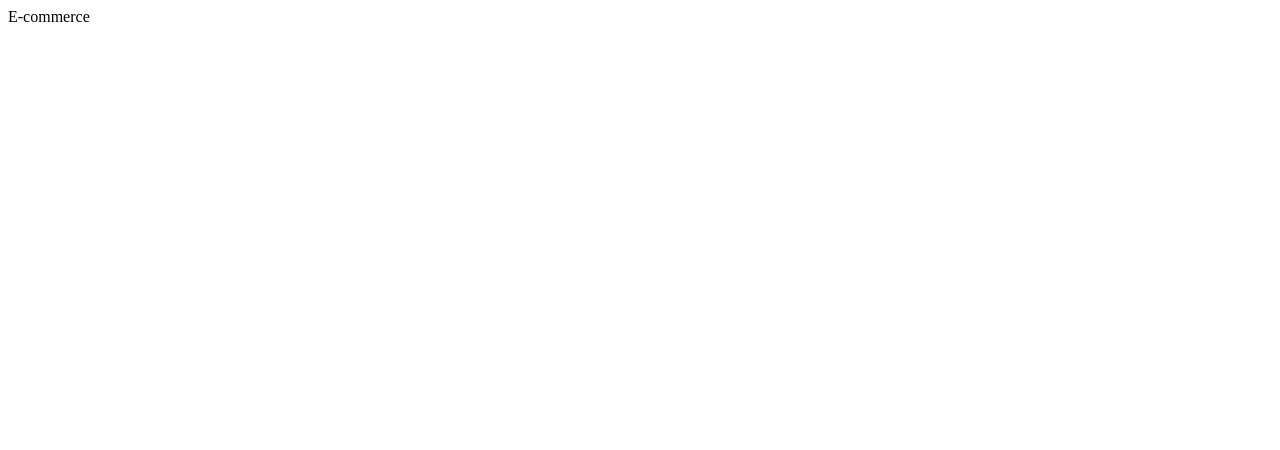
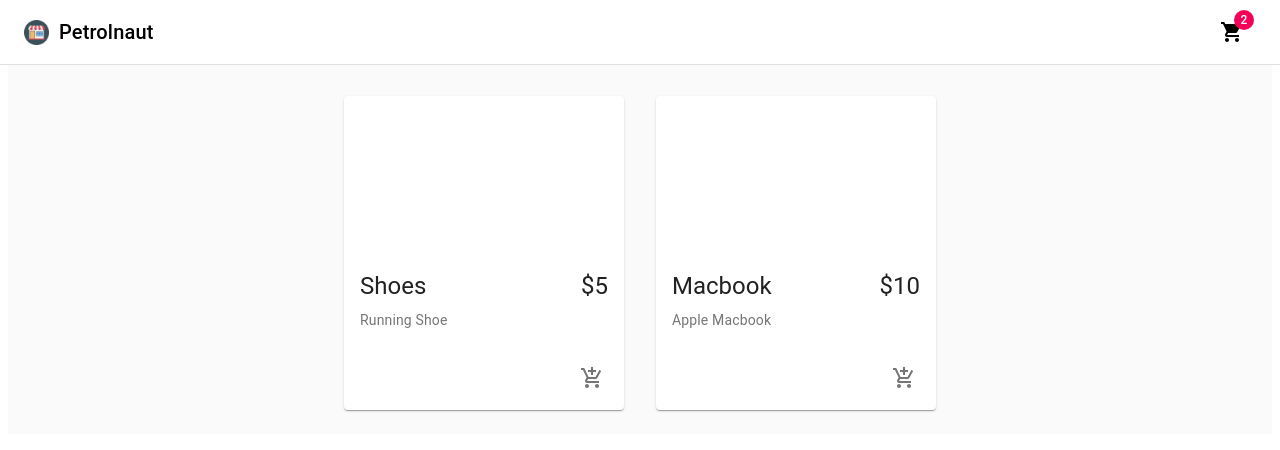
Before and after one commit to mattoattacko/e-commerce-v1, a React (Create React App) app: page / in a window 1280 px wide. Shown: the top 450 px of the page. Built offline with nearby package versions, Linux system fonts and the light colour scheme; no server answers.

Commit message:
initial 2 item layout deployed

```diff
--- a/src/App.js
+++ b/src/App.js
@@ -1,9 +1,28 @@
-import React from 'react'
+import React, { useState, useEffect } from 'react';
+import { commerce } from './lib/commerce';
+import { Products, Navbar } from './components';
 
 const App = () => {
+  const [products, setProducts] = useState([]);
+
+  const fetchProducts = async () => {
+    const { data } = await commerce.products.list();
+
+    //populates the products
+    setProducts(data);
+  }
+
+  // this calls our commerce products list and set the products to state
+  useEffect(() => {
+    fetchProducts();
+  }, []);
+
+  console.log(products);
+
   return (
     <div>
-      E-commerce
+      <Navbar />
+      <Products />
     </div>
   )
 }
--- /dev/null
+++ b/src/components/Navbar/Navbar.jsx
@@ -0,0 +1,34 @@
+import React from 'react';
+// eslint-disable-next-line
+import { AppBar, Toolbar, IconButton, Badge, MenuItem, Menu, Typography } from '@material-ui/core';
+import { ShoppingCart } from '@material-ui/icons';
+
+import logo from '../../assets/commerce.png';
+import useStyles from './styles';
+
+const Navbar = () => {
+  const classes = useStyles();
+
+  return (
+    <>
+      <AppBar position='fixed' className={classes.appBar} color='inherit'>
+        <Toolbar>
+          <Typography variant='h6' className={classes.title} color='inherit'>
+            <img src={logo} alt='Commerce.js' height='25px' className={classes.image} />
+            Petrolnaut
+          </Typography>
+          <div className={classes.grow} />
+          <div className={classes.button} />
+            <IconButton aria-label='Show Cart Items' color='inherit'>
+              <Badge badgeContent={2} color='secondary'>
+                <ShoppingCart />
+              </Badge>
+            </IconButton>
+        </Toolbar>
+
+      </AppBar>
+    </>
+  )
+}
+
+export default Navbar;
--- /dev/null
+++ b/src/components/Navbar/styles.js
@@ -0,0 +1,68 @@
+import { makeStyles, fade } from '@material-ui/core/styles';
+
+const drawerWidth = 0;
+
+export default makeStyles((theme) => ({
+  appBar: {
+    boxShadow: 'none',
+    borderBottom: '1px solid rgba(0, 0, 0, 0.12)',
+    [theme.breakpoints.up('sm')]: {
+      width: `calc(100% - ${drawerWidth}px)`,
+      marginLeft: drawerWidth,
+    },
+  },
+  title: {
+    flexGrow: 1,
+    alignItems: 'center',
+    display: 'flex',
+    textDecoration: 'none',
+  },
+  image: {
+    marginRight: '10px',
+  },
+  menuButton: {
+    marginRight: theme.spacing(2),
+    [theme.breakpoints.up('sm')]: {
+      display: 'none',
+    },
+  },
+  grow: {
+    flexGrow: 1,
+  },
+  search: {
+    position: 'relative',
+    borderRadius: theme.shape.borderRadius,
+    backgroundColor: fade(theme.palette.common.white, 0.15),
+    '&:hover': {
+      backgroundColor: fade(theme.palette.common.white, 0.25),
+    },
+    marginRight: theme.spacing(2),
+    marginLeft: 0,
+    width: '100%',
+    [theme.breakpoints.up('sm')]: {
+      width: 'auto',
+    },
+  },
+  searchIcon: {
+    padding: theme.spacing(0, 2),
+    height: '100%',
+    position: 'absolute',
+    pointerEvents: 'none',
+    display: 'flex',
+    alignItems: 'center',
+    justifyContent: 'center',
+  },
+  inputRoot: {
+    color: 'inherit',
+  },
+  inputInput: {
+    padding: theme.spacing(1, 1, 1, 0),
+    // vertical padding + font size from searchIcon
+    paddingLeft: `calc(1em + ${theme.spacing(4)}px)`,
+    transition: theme.transitions.create('width'),
+    width: '100%',
+    [theme.breakpoints.up('md')]: {
+      width: '20ch',
+    },
+  },
+}));
--- /dev/null
+++ b/src/components/Products/Product/Product.jsx
@@ -0,0 +1,33 @@
+import React from 'react'
+import { Card, CardMedia, CardContent, CardActions, Typography, IconButton } from '@material-ui/core';
+import { AddShoppingCart } from '@material-ui/icons';
+
+import useStyles from './styles';
+
+const Product = ({ product }) => {
+  const classes = useStyles();
+
+  return (
+    <Card className={classes.root}>
+      <CardMedia className={classes.media} image={product.image} title={product.name} />
+      <CardContent>
+        <div className={classes.cardContent}>
+          <Typography variant="h5" gutterBottom>
+            {product.name}
+          </Typography>
+          <Typography variant="h5">{product.price}</Typography>
+        </div>
+        <Typography variant="body2" color="textSecondary">
+          {product.description}
+        </Typography>
+      </CardContent>
+      <CardActions disableSpacing className={classes.cardActions}>
+        <IconButton aria-label="Add to Cart">
+          <AddShoppingCart />
+        </IconButton>
+      </CardActions>
+    </Card>
+  );
+}
+
+export default Product;
--- /dev/null
+++ b/src/components/Products/Product/styles.js
@@ -0,0 +1,19 @@
+import { makeStyles } from '@material-ui/core/styles';
+
+export default makeStyles(() => ({
+  root: {
+    maxWidth: '100%',
+  },
+  media: {
+    height: 0,
+    paddingTop: '56.25%', // 16:9
+  },
+  cardActions: {
+    display: 'flex',
+    justifyContent: 'flex-end',
+  },
+  cardContent: {
+    display: 'flex',
+    justifyContent: 'space-between',
+  },
+}));
--- /dev/null
+++ b/src/components/Products/Products.jsx
@@ -0,0 +1,29 @@
+import React from 'react';
+import { Grid } from "@material-ui/core";
+
+import Product from "./Product/Product";
+import useStyles from './styles';
+
+const products = [
+  { id: 1, name: "Shoes", description: "Running Shoe", price: "$5", image: '' },
+  { id: 2, name: "Macbook", description: "Apple Macbook", price: "$10", image: '' },
+];
+
+const Products = () => {
+  const classes = useStyles();
+
+  return (
+    <main className={classes.content}>
+      <div className={classes.toolbar}/>
+      <Grid container justify="center" spacing={4}>
+        {products.map((product) => (
+          <Grid item key={product.id} xs={12} sm={6} md={4} lg={3}>
+            <Product product={product} />
+          </Grid>
+        ))}
+      </Grid>
+    </main>
+  );
+}
+
+export default Products;
--- /dev/null
+++ b/src/components/Products/styles.js
@@ -0,0 +1,14 @@
+
+import { makeStyles } from '@material-ui/core/styles';
+
+export default makeStyles((theme) => ({
+  toolbar: theme.mixins.toolbar,
+  content: {
+    flexGrow: 1,
+    backgroundColor: theme.palette.background.default,
+    padding: theme.spacing(3),
+  },
+  root: {
+    flexGrow: 1,
+  },
+}));
--- /dev/null
+++ b/src/components/index.js
@@ -0,0 +1,2 @@
+export { default as Navbar } from './Navbar/Navbar';
+export { default as Products } from './Products/Products';
--- /dev/null
+++ b/src/lib/commerce.js
@@ -0,0 +1,3 @@
+import Commerce from '@chec/commerce.js';
+
+export const commerce = new Commerce(process.env.REACT_APP_CHEC_PUBLIC_KEY, true);
```
Also changed, not shown: src/assets/commerce.png (added), 1 other file (tests, documents, lock files or other folders).
